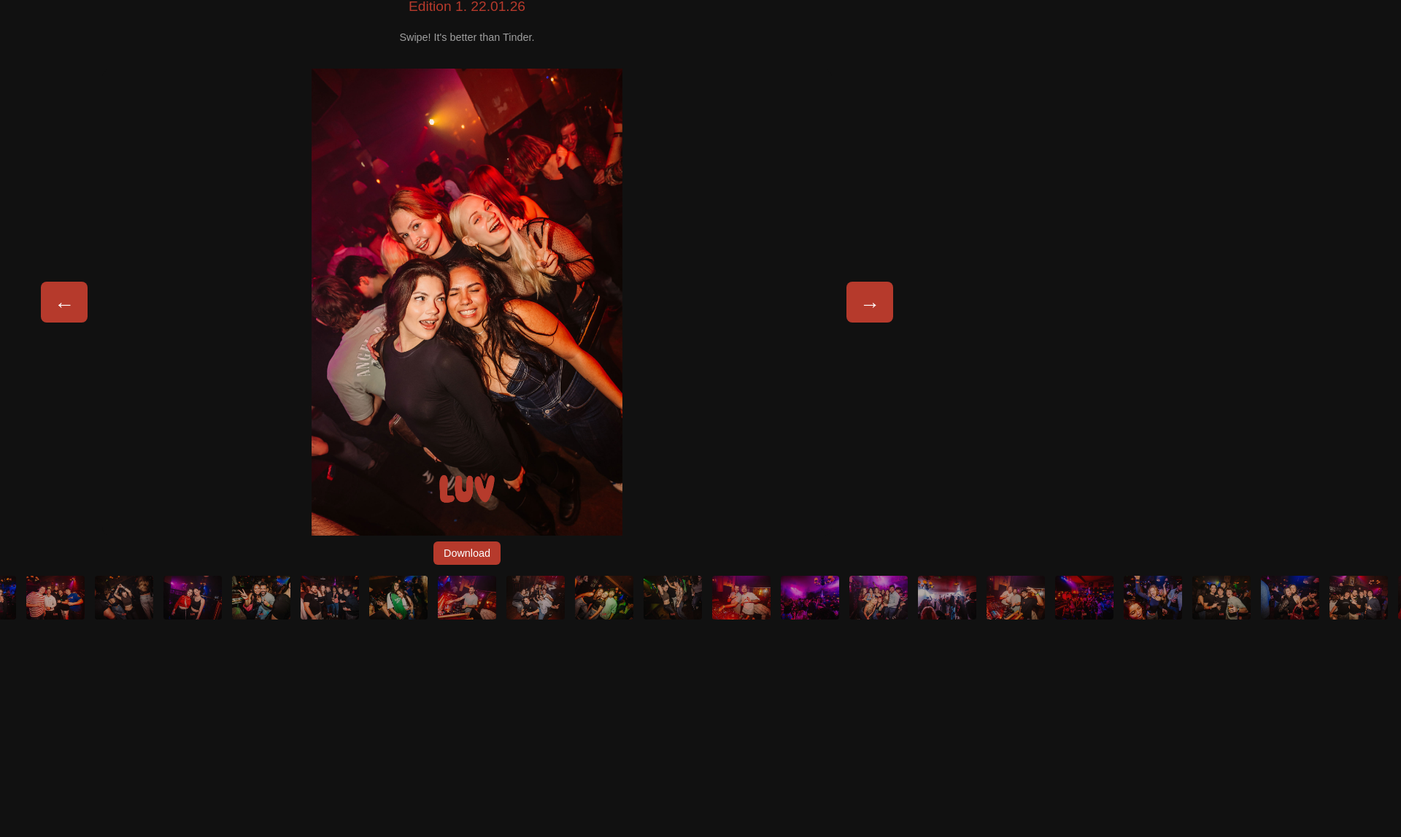
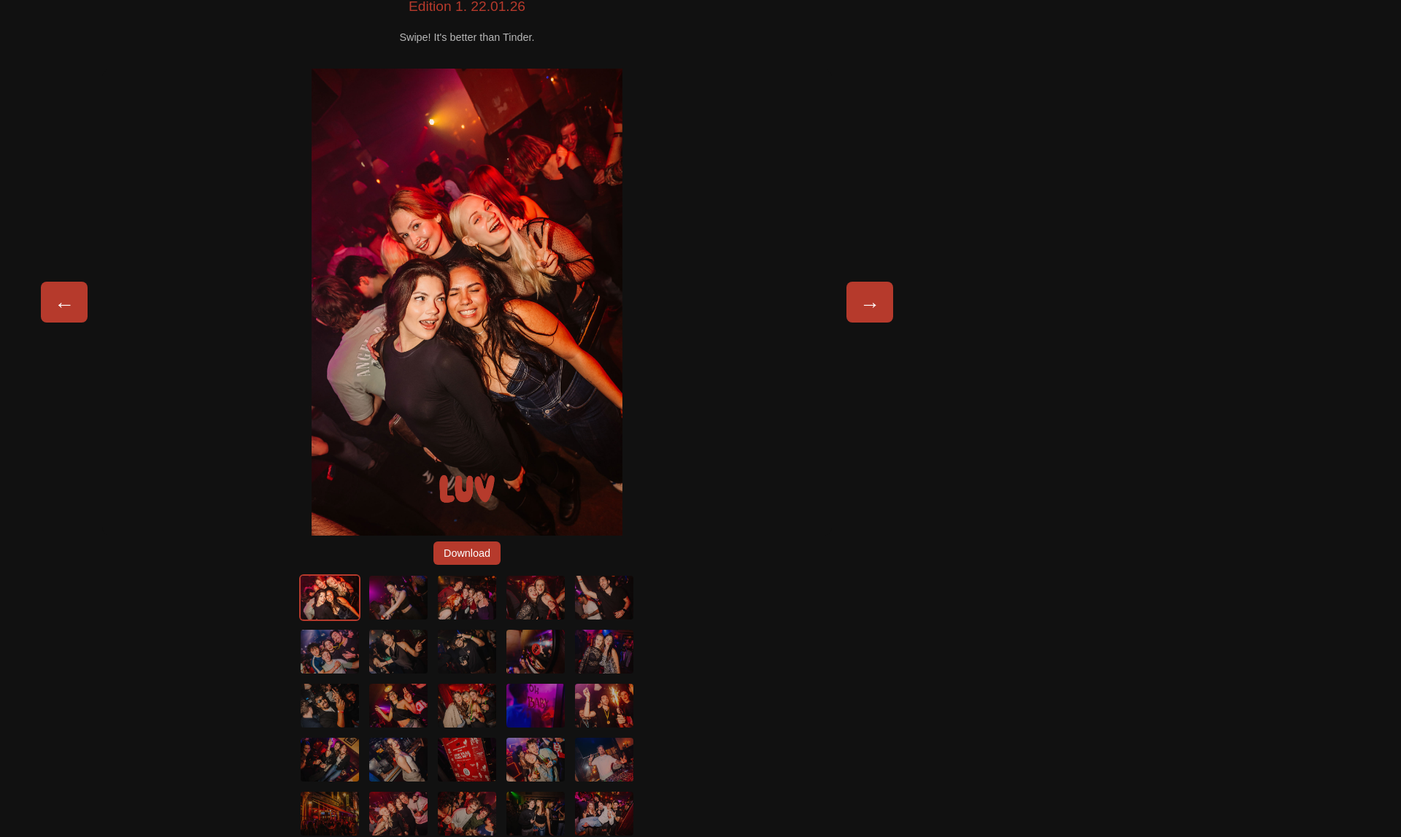
Before and after one commit to luvparty/Luv-Photos, a plain HTML site: page index.html in a window 1280 px wide. Shown: the part 162-1309 px from the top of the page at 73% size, 1920 px wide, since content can reach past the window. Before the commit the page ends 1063 px from the top, so only its background shows below. Drawn offline with Linux system fonts and the light colour scheme.

Commit message:
Update gallery grid with 5-per-row thumbnails

```diff
--- a/style.css
+++ b/style.css
@@ -27,9 +27,9 @@ header .edition {
 }
 
 header .hint {
-  opacity: 0.6;
-  margin-top: 4px; /* moved closer to edition text */
   font-size: 0.9rem;
+  margin-top: 4px;
+  opacity: 0.7;
 }
 
 .viewer-wrapper {
@@ -80,7 +80,7 @@ header .hint {
 }
 
 .download-container {
-  margin-top: 15px;
+  margin-top: 15px; /* gap from main image */
 }
 
 .download-btn {
@@ -97,13 +97,14 @@ header .hint {
   background: #912823;
 }
 
+/* Thumbnails grid: 5 per row */
 .thumbnails {
-  display: flex;
-  justify-content: center;
+  display: grid;
+  grid-template-columns: repeat(5, 1fr);
   gap: 10px;
   margin-top: 20px;
-  overflow-x: auto;
-  padding-bottom: 10px;
+  max-width: 90vw;
+  justify-items: center;
 }
 
 .thumbnail {
@@ -155,4 +156,10 @@ header .hint {
     padding: 6px 12px;
     font-size: 0.8rem;
   }
+
+  /* Mobile: maybe 2 thumbnails per row */
+  .thumbnails {
+    grid-template-columns: repeat(2, 1fr);
+    gap: 8px;
+  }
 }
```
